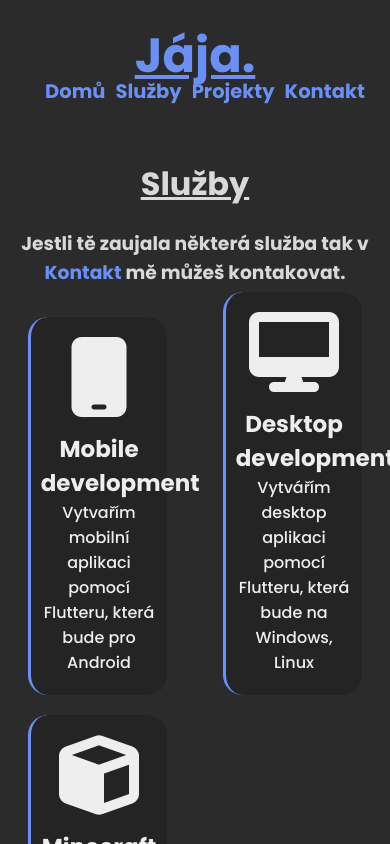
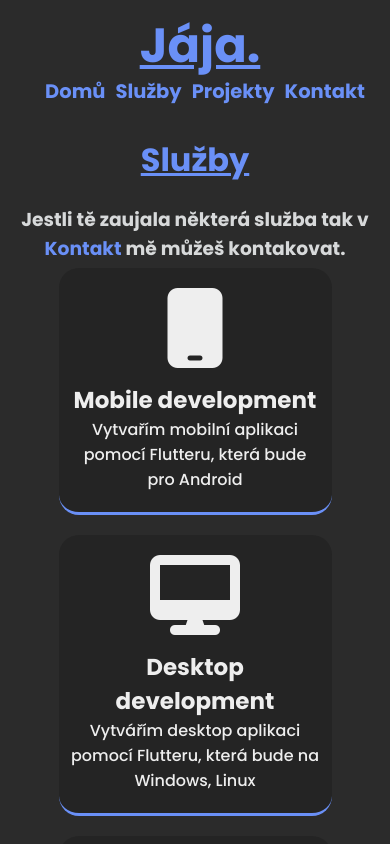
Before and after one commit to jara155/portfolio, a SvelteKit app: page /services in a window 390 px wide. Shown: the top 844 px of the page. Built offline with nearby package versions, Linux system fonts and the light colour scheme.

Commit message:
Added global and /src

```diff
--- a/src/app.html
+++ b/src/app.html
@@ -9,7 +9,7 @@
 		<title>Jaja</title>
 
 		<meta content="Jája" property="og:title" />
-		<meta content="Stránka o Jájovi a jeho projekty" property="og:description" />
+		<meta content="Stránka o Jájovi a jeho projektech" property="og:description" />
 		<meta content="" property="og:url" />
 		<meta content="https://cdn.discordapp.com/attachments/794225900791136286/1092573051754917998/jaja.png"
 			property="og:image" />
--- a/static/global.css
+++ b/static/global.css
@@ -4,13 +4,42 @@ html {
     height: 100%;
 }
 
+body {
+    margin: 0;
+}
+
 :root {
     color-scheme: light;
+/*
+    --light-primary-color: #fd0d77;
+    --light-hover-color: #fd0d75b5;
+    --light-text-color: #1c1c1c;
+    --light-bg-color: #eff4f7;
+
+    --dark-text-color: #d7d9da;
+    --dark-bg-color: #2b2b2b;
+    --dark-primary-color: #c5316e;
+    --dark-hover-color: #c5316fb4;
+
+    --text-color: var(--dark-text-color);
+    --background-color: var(--dark-bg-color);
+    --hover-color: var(--dark-hover-color);
+    --container-color: #ffffff;
+    --primary-color: var(--dark-primary-color); */
 
     --light-primary-color: #4966b5;
     --light-hover-color: #99afec;
     --light-text-color: #1c1c1c;
     --light-bg-color: #eff4f7;
+
+    --services-color: #6a90f7;
+    --projects-color: #6a90f7;
+    --contact-color: #6a90f7;
+
+/*
+    --services-color: #dc9754;
+    --projects-color: #c74980;
+    --contact-color: rgb(47, 181, 56); */
 
     --dark-text-color: #d7d9da;
     --dark-bg-color: #2b2b2b;
@@ -28,14 +57,14 @@ html {
     /* Mobile */
 
     p {
-        margin: 1em;
+        margin: .75em;
     }
 
     .navigation {
         display: grid;
         grid-template-columns: 1fr;
         grid-auto-rows: 3.5em;
-        margin-bottom: 3em;
+        margin-bottom: 1.5em;
     }
 
     .navigation-sections {
@@ -47,10 +76,6 @@ html {
         height: 3em;
         justify-content: center;
         text-align: center;
-    }
-
-    .columns {
-        display: grid;
     }
 }
 
@@ -105,12 +130,6 @@ body {
     --hover-color: var(--dark-hover-color);
 }
 
-main {
-    /* width: 100%; */
-    /* margin: 0px auto; */
-    /* max-width: 800px; */
-}
-
 footer {
     position: sticky;
     top: 100%;
@@ -148,18 +167,6 @@ p {
     justify-content: center;
 }
 
-
-.stitek {
-    display: flex;
-    margin: 0;
-    justify-content: center;
-    background-color: var(--dark-primary-color);
-    border-radius: 20px;
-    align-items: center;
-    width: 4.5em;
-    color: white;
-}
-
 .grid {
     display: grid;
 }
@@ -178,7 +185,7 @@ p {
     text-align: center;
     background-color: #242424;
     border-radius: 20px;
-    border-left: var(--primary-color) 3px solid;
+    border-bottom: var(--primary-color) 3px solid;
     border-radius: 20px;
     padding-top: 20px;
     padding-bottom: 10px;
@@ -191,8 +198,6 @@ ul {
     margin: 0;
     padding: 0;
 }
-
-
 
 li {
     float: left;
@@ -212,7 +217,8 @@ li {
 .owner-name {
     color: var(--primary-color);
     font-size: 3em;
-    padding: 10px;
+    /* padding: 10px; */
+    padding-left: 10px;
     margin: 10px;
 }
 
```
